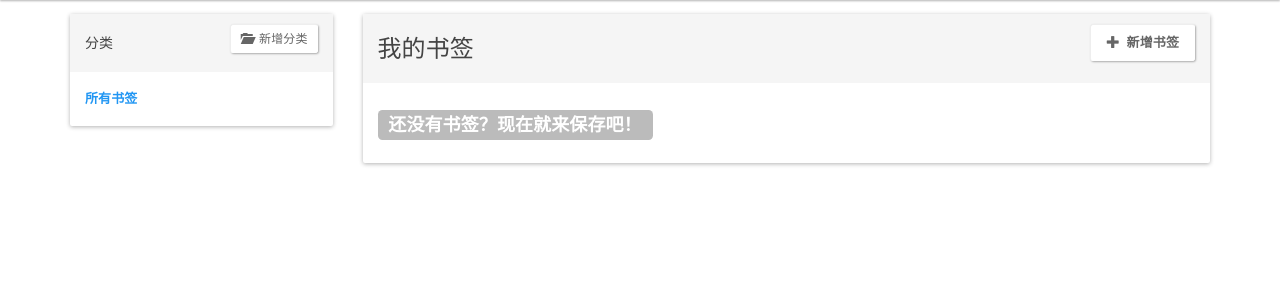
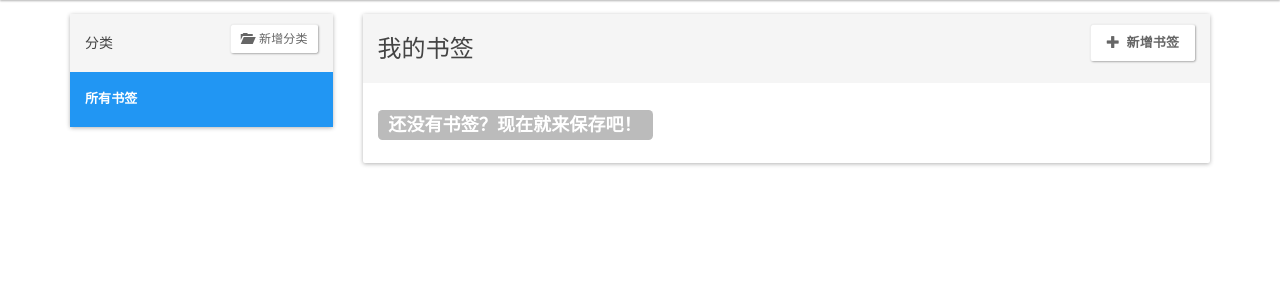
Before and after one commit to mogita/favnow-legacy, a PHP site: page /home.php in a window 1280 px wide. Shown: the part 64-364 px from the top of the page. Run offline with PHP 8.4, Linux system fonts and the light colour scheme; the visitor is signed in with stand-in values (Sample User, id 1); data that the repository does not hold is empty; some web fonts are replaced.

Commit message:
changed category list view and behavior

```diff
--- a/home.php
+++ b/home.php
@@ -196,12 +196,8 @@ include('head.php');
                     <h6><?php echo text('Category'); ?></h6>
                 </div>
 
-                <div class="panel-body">
-                    <article class="cat-list-cell" id="cat-list-cell-0">
-                        <div class="cat-list-inner-item">
-                            <a href="home.php"><strong><?php echo text('All Bookmarks'); ?></strong></a>
-                        </div>
-                    </article>
+                <div class="list-group">
+                    <a href="home.php" class="cat-list-item list-group-item <?php echo (isset($_GET['cat']) && !empty($_GET['cat'])) ? '' : ' active' ;?>" id="cat-list-cell-0"><strong><?php echo text('All Bookmarks'); ?></strong></a>
                     <?php
                     $cats_result = readCategory($userid);
                     $cats_count = $cats_result[1];
@@ -220,11 +216,7 @@ include('head.php');
                             $category = $cat['name'];
                             $catid = $cat['id'];
                             ?>
-                            <article class="cat-list-cell" id="cat-list-cell-<?php echo $catid; ?>">
-                                <div class="cat-list-inner-item">
-                                    <a href="/home.php?cat=<?php echo $catid; ?>"><?php echo (isset($_GET['cat']) && $_GET['cat'] == $catid) ? $category . "&nbsp;&nbsp;<a href=\"home.php\"><i class=\"glyphicon glyphicon-remove\"></i></a>" : $category; ?></a>
-                                </div>
-                            </article>
+                            <a href="/home.php?cat=<?php echo $catid; ?>" class="cat-list-item list-group-item<?php echo (isset($_GET['cat']) && $_GET['cat'] == $catid) ? ' active' : '' ; ?>" id="cat-list-cell-<?php echo $catid; ?>"><?php echo $category; ?></a>
                             <?php
                         }
                     }
@@ -477,7 +469,7 @@ include('head.php');
                     name = response.message.name;
                     cat_id = response.message.cat_id;
                     url = 'home.php?cat=' + cat_id;
-                    $('<article class="cat-list-cell animated zoomIn" id="cat-list-cell-' + cat_id + '"><div class="cat-list-inner-item"><a class="cat-list-cell-link" href="' + url + '">' + name + '</a></div></article>').insertAfter('.cat-list-cell:last');
+                    $('<a class="cat-list-item animated zoomIn list-group-item" id="cat-list-cell-' + cat_id + '" href="' + url + '">' + name + '</a>').insertAfter('.cat-list-item:last');
                 } else {
                     $('#add-cat-message').removeClass().addClass('text-danger').html(response.message);
                 }
--- a/preference.php
+++ b/preference.php
@@ -27,7 +27,7 @@ if (isset($_POST['email']) and $_POST['email'] <> '' and isset($currentEmail) an
 		$msg = text('New Email is the same as current Email ').$currentEmail;
 	} else {
 		$msg = emailChange($_POST['email'], $_SESSION['userid']);
-		$currentEmail = getUserFromID($_SESSION['userid'])[3];
+		$currentEmail = getUserByID($_SESSION['userid'])[3];
 	}
 }
 
```
